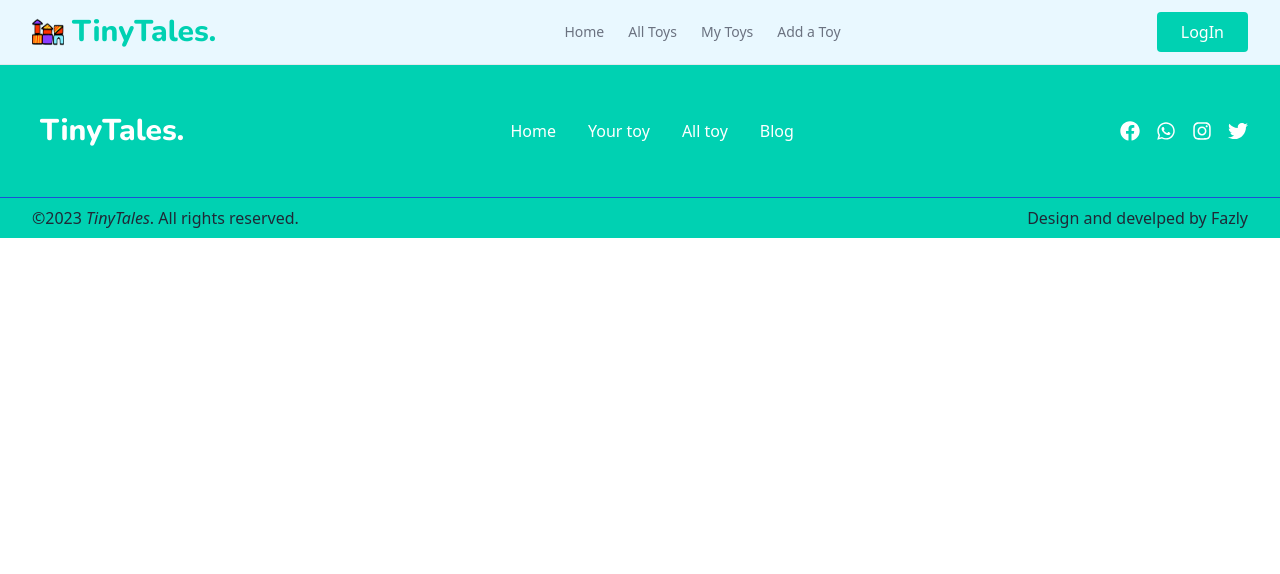
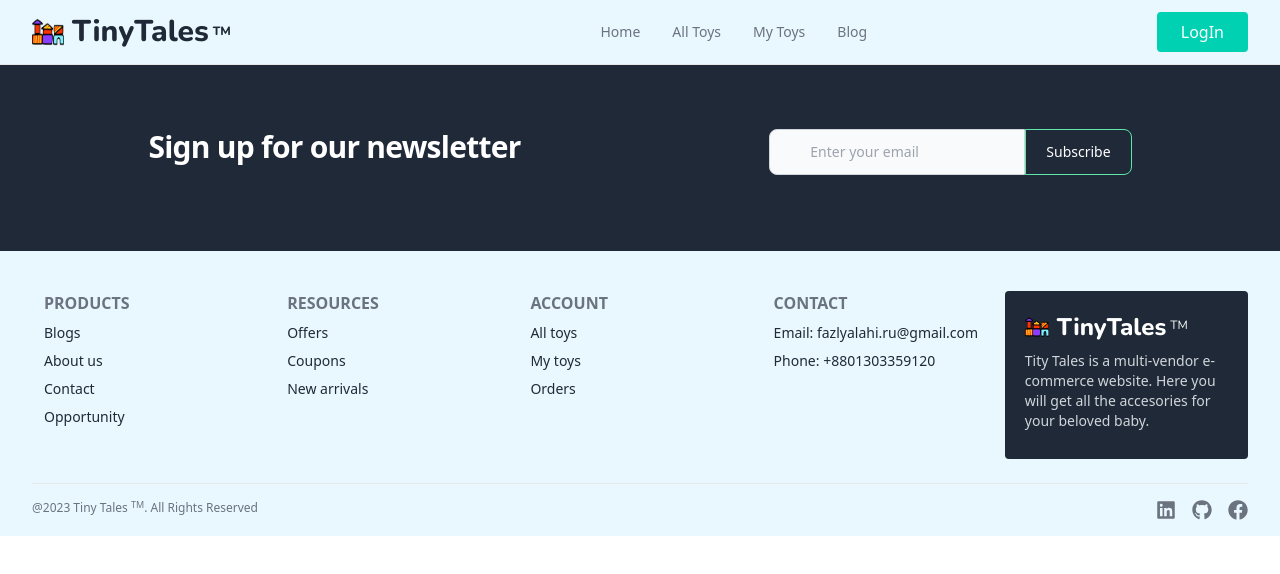
Before and after one commit to fazlyalahiru/tiny-tales-client, a React (Vite) app: page / in a window 1280 px wide. Shown: the top 574 px of the page. Built offline with nearby package versions, Linux system fonts and the light colour scheme; no server answers.

Commit message:
footer section added

```diff
--- a/src/components/Footer.jsx
+++ b/src/components/Footer.jsx
@@ -1,32 +1,95 @@
 import React from 'react';
-import { FaFacebook, FaInstagram, FaTwitter, FaWhatsapp } from 'react-icons/fa';
+import { Link } from 'react-router-dom';
+import logo from '../../public/images/logo.png'
+import { FaLinkedin, FaGithub, FaFacebook } from 'react-icons/fa';
 
 const Footer = () => {
+    const handleNewLetter = (event) => {
+        event.preventDefault()
+    }
     return (
         <>
-        <div className='flex items-center justify-between bg-[#00d1b2] md:py-12 text-white px-4 sm:px-6 lg:px-8'>
-            <div><h3 className='font-logo font-extrabold md:text-3xl text-xl ml-2'>TinyTales.</h3></div>
+            {/* news letter code starts */}
+            <div className=" bg-gray-800">
+                <div className="py-8 px-4 mx-auto max-w-screen-xl lg:py-16 lg:px-6">
+                    <div className="mx-auto sm:text-center md:flex justify-around">
+
+                        <h2 className="mb-4 text-xl text-center md:text-3xl tracking-tight font-bold text-white sm:text-4xl ">Sign up for our newsletter</h2>
+
+
+                        <form onSubmit={handleNewLetter}>
+                            <div className="items-center mx-auto mb-3 space-y-4 max-w-screen-sm sm:flex sm:space-y-0">
+                                <div className="relative w-full">
+                                    <input class="block p-3 pl-10 w-full text-sm text-gray-900 bg-gray-50 rounded-lg border border-gray-300 sm:rounded-none sm:rounded-l-lg focus:ring-primary-500 focus:border-primary-500 dark:bg-gray-700 dark:border-gray-600 dark:placeholder-gray-400 dark:text-white dark:focus:ring-primary-500 dark:focus:border-primary-500" placeholder="Enter your email" type="email" id="email" required="" />
+
+
+
+                                </div>
                                 <div>
-                <ul className='flex gap-8'>
-                    <li>Home</li>
-                    <li>Your toy</li>
-                    <li>All toy</li>
-                    <li>Blog</li>
+                                    <button className="py-3 px-5 w-full text-sm font-medium text-center text-white rounded-lg border border-[#60e4a9] cursor-pointer bg-primary-700  sm:rounded-none sm:rounded-r-lg hover:bg-primary-800 focus:ring-4 focus:ring-primary-300 dark:bg-primary-600 dark:hover:bg-primary-700 dark:focus:ring-primary-800">Subscribe</button>
+                                </div>
+                            </div>
+
+                        </form>
+                    </div>
+                </div>
+            </div>
+            {/* news letter code starts */}
+            <div className=' bg-[#E9F8FF] mx-auto px-4 sm:px-6 lg:px-8'>
+                <div className='grid md:grid-cols-5 py-6  text-gray-300 border-b '>
+
+                    <div className='px-5 md:px-3 pt-4'>
+                        <h1 className='font-bold uppercase text-gray-500'>Products</h1>
+                        <ul className='py-2 text-gray-800 text-sm grid gap-2'>
+                            <Link to="/blog">Blogs</Link>
+                            <li>About us</li>
+                            <li>Contact</li>
+                            <li>Opportunity</li>
                         </ul>
                     </div>
-            <div className='flex gap-4 text-xl'>
-                <FaFacebook></FaFacebook>
-                <FaWhatsapp></FaWhatsapp>
-                <FaInstagram></FaInstagram>
-                <FaTwitter></FaTwitter>
+                    <div className='px-5 md:px-3 pt-4'>
+                        <h1 className='font-bold uppercase text-gray-500'>Resources</h1>
+                        <ul className='py-2 text-gray-800 text-sm grid gap-2'>
+                            <li>Offers</li>
+                            <li>Coupons</li>
+                            <li>New arrivals</li>
+
+                        </ul>
+                    </div>
+                    <div className='px-5 md:px-3 pt-4'>
+                        <h1 className='font-bold uppercase text-gray-500'>Account</h1>
+                        <ul className='py-2 text-gray-800 text-sm grid gap-2'>
+                            <Link to="/all-toys"><li>All toys</li></Link>
+                            <Link to="/my-toys"><li>My toys</li></Link>
+                            <Link><li>Orders</li></Link>
+                        </ul>
+                    </div>
+                    <div className='px-5 md:px-3 pt-4'>
+                        <h1 className='font-bold uppercase text-gray-500'>Contact</h1>
+                        <ul className='py-2 text-gray-800 text-sm grid gap-2'>
+                            <li>Email: fazlyalahi.ru@gmail.com</li>
+                            <li>Phone: +8801303359120</li>
+
+                        </ul>
+                    </div>
+                    <div className='p-5 bg-gray-800 rounded mt-4 mr-2 md:mr-0'>
+                        <Link to="/" className="flex items-center flex-shrink-0">
+                            <img
+                                className="h-6 w-6"
+                                src={logo}
+                            />
+                            <h3 className='font-logo font-extrabold md:text-2xl text-xl ml-2 text-white hover:text-black'>TinyTales<sup className='text-xs ml-1 font-thin'>TM</sup></h3>
+                        </Link>
+                        <p className='py-2 text-sm'>Tity Tales is a multi-vendor e-commerce website. Here you will get all the accesories for your beloved baby. </p>
                     </div>
                 </div>
-        <div className='flex justify-between px-4 sm:px-6 lg:px-8 py-2 bg-[#00d1b2] border-t border-y-blue-700'>
-            <div>
-                <p>©2023 <i>TinyTales</i>. All rights reserved.</p>
+                <div className='text-gray-500 text-xs text-center md:flex md:justify-between my-container py-4'>
+                    <p >@2023 Tiny Tales <sup>TM</sup>. All Rights Reserved</p>
+                    <div className='flex gap-4'>
+                        <a href="https://www.linkedin.com/in/fazlyalahiru/"><FaLinkedin className='text-xl '></FaLinkedin></a>
+                        <a href="https://github.com/fazlyalahiru"><FaGithub className='text-xl'></FaGithub></a>
+                        <a href="https://www.facebook.com/fazlyalahiru/"><FaFacebook className='text-xl'></FaFacebook></a>
                     </div>
-            <div>
-                <p>Design and develped by <a href="">Fazly</a></p>
                 </div>
             </div>
         </>
--- a/src/components/Header.jsx
+++ b/src/components/Header.jsx
@@ -1,8 +1,9 @@
 import React, { useContext, useState } from 'react';
 import logo from '../../public/images/logo.png'
 import { Transition } from "@headlessui/react";
-import { Link } from 'react-router-dom';
+import { Link, NavLink } from 'react-router-dom';
 import { AuthContext } from '../providers/AuthProvider';
+import { FaSignOutAlt } from 'react-icons/fa';
 
 const Header = () => {
     const [isOpen, setIsOpen] = useState(false);
@@ -17,37 +18,42 @@ const Header = () => {
             })
     }
     const navLink = <>
-        <Link to="/">
-            <p
-                className=" hover:bg-gray-700 hover:text-white text-gray-500 px-3 py-2 rounded-md text-sm font-medium"
+
+        <NavLink
+            to='/'
+            className={({ isActive }) => (isActive ? 'hover:bg-gray-800 hover:text-white text-gray-500 px-3 py-2 rounded-md text-sm font-medium  mr-2' : 'hover:bg-gray-800 hover:text-white text-gray-500 px-3 py-2 rounded-md text-sm font-medium mr-2')}
         >
             Home
-            </p>
-        </Link>
-        <Link to="/all-toys">
-            <p
+        </NavLink>
 
-                className=" hover:bg-gray-700 hover:text-white text-gray-500 px-3 py-2 rounded-md text-sm font-medium"
+
+        <NavLink
+            to='/all-toys'
+            className={({ isActive }) => (isActive ? 'bg-gray-800 text-white px-3 py-2 rounded-md text-sm font-medium mr-2' : 'hover:bg-gray-800 hover:text-white text-gray-500 px-3 py-2 rounded-md text-sm font-medium mr-2')}
         >
             All Toys
-            </p>
-        </Link>
-        <Link to="/my-toys">
-            <p
-                href="#"
-                className=" hover:bg-gray-700 hover:text-white text-gray-500 px-3 py-2 rounded-md text-sm font-medium"
-            >
-                My Toys
-            </p>
-        </Link>
-        <Link to="/add-toy">
+        </NavLink>
+        {/* <Link to="/add-toy">
             <p
                 href="#"
                 className=" hover:bg-gray-700 hover:text-white text-gray-500 px-3 py-2 rounded-md text-sm font-medium"
             >
                 Add a Toy
             </p>
-        </Link>
+        </Link> */}
+
+        <NavLink
+            to='/my-toys'
+            className={({ isActive }) => (isActive ? 'bg-gray-800 text-white px-3 py-2 rounded-md text-sm font-medium mr-2' : 'hover:bg-gray-800 hover:text-white text-gray-500 px-3 py-2 rounded-md text-sm font-medium mr-2')}
+        >
+            My Toys
+        </NavLink>
+        <NavLink
+            to='/blog'
+            className={({ isActive }) => (isActive ? 'bg-gray-800 text-white px-3 py-2 rounded-md text-sm font-medium' : 'hover:bg-gray-800 hover:text-white text-gray-500 px-3 py-2 rounded-md text-sm font-medium')}
+        >
+            Blog
+        </NavLink>
     </>
     return (
 
@@ -59,7 +65,7 @@ const Header = () => {
                             className="h-8 w-8"
                             src={logo}
                         />
-                        <h3 className='font-logo font-extrabold md:text-3xl text-xl ml-2 text-[#00d1b2]'>TinyTales.</h3>
+                        <h3 className='font-logo font-extrabold md:text-3xl text-xl ml-2 text-gray-800 hover:text-black'>TinyTales<sup className='text-xs ml-1'>TM</sup></h3>
                     </Link>
                     <div className="flex items-center ">
                         <div className="hidden md:block w-full ">
@@ -74,14 +80,18 @@ const Header = () => {
                     <div className='flex items-center justify-center gap-4'>
 
 
+
+
+                        {
+                            user ? <div className='flex justify-center items-center gap-4'>
+                                <Link to="/add-toy" className='bg-gray-800 hover:bg-black text-white px-2 md:px-6 py-1 md:py-2 rounded hidden md:block'>Add a toy <b>＋</b></Link>
                                 <div className='avatar'>
                                     <div className="w-8 rounded-full">
-                               { user&&<img title={user.displayName?user.displayName:'No name'} src={user?.photoURL} />}
+                                        {user && <img title={user.displayName ? user.displayName : 'No name'} src={user?.photoURL} />}
                                     </div>
                                 </div>
-
-                        {
-                            user ? <button onClick={handleLogOut} className='bg-[#00d1b2] text-white px-2 md:px-6 py-1 md:py-2 rounded'>Logout</button> : <Link to='/login'>
+                                <FaSignOutAlt title='Logout' onClick={handleLogOut} className='cursor-pointer'></FaSignOutAlt>
+                            </div> : <Link to='/login'>
                                 <button className='bg-[#00d1b2] text-white px-2 md:px-6 py-1 md:py-2 rounded'>LogIn</button>
                             </Link>
 
@@ -148,6 +158,14 @@ const Header = () => {
                     <div className="md:hidden" id="mobile-menu">
                         <div ref={ref} className="px-2 pt-2 pb-3 space-y-1 sm:px-3 bg-black flex flex-col gap-4">
                             {navLink}
+                            <Link to="/add-toy">
+                                <p
+                                    href="#"
+                                    className=" hover:bg-gray-700 hover:text-white text-gray-500 px-3 py-2 rounded-md text-sm font-medium"
+                                >
+                                    Add a Toy
+                                </p>
+                            </Link>
                         </div>
                     </div>
                 )}
--- a/src/pages/AddToy.jsx
+++ b/src/pages/AddToy.jsx
@@ -1,7 +1,27 @@
-import React, { useContext } from 'react';
+import React, { useContext, useState } from 'react';
 import { AuthContext } from '../providers/AuthProvider';
 
 const AddToy = () => {
+    // dropdown select option starts
+    const toySubCategories = [
+        "LEGO City",
+        "LEGO Star Wars",
+        "LEGO Ninjago",
+        "LEGO Superheros",
+        "LEGO Harry Potter"
+    ];
+
+    const [selectedCategory, setSelectedCategory] = useState(
+        toySubCategories[0]
+    );
+
+    const handleSelectedValue = (event) => {
+        console.log(event.target.value);
+        setSelectedCategory(event.target.value);
+    };
+
+    // dropdown select option ends
+
     const { user } = useContext(AuthContext)
     const handleAddToy = event => {
         event.preventDefault();
@@ -16,6 +36,7 @@ const AddToy = () => {
         const quantity = form.quantity.value;
         const toyImg = form.toyImg.value;
         const toyObject = { sellerName, sellerEmail, toyName, toyImg, rating, quantity, subCategory, price, description }
+        console.log(toyObject);
 
         fetch('https://tiny-tales-server.vercel.app/upload-toy', {
             method: 'POST',
@@ -35,27 +56,58 @@ const AddToy = () => {
             <h4 className='text-center font-logo text-3xl font-bold uppercase py-8'>Add A toy</h4>
             <form onSubmit={handleAddToy} className='max-w-3xl mx-auto pb-6'>
                 <div className='flex p-2 gap-2'>
-                    <input type="text" name='sellerName' placeholder="Seller name" value={user?.displayName} className="input border border-gray-300 w-full block" />
-                    <input type="text" name='sellerEmail' placeholder="Seller email" value={user?.email} className="input border border-gray-300 w-full block" />
+                    <label className='w-1/2'> Seller name
+                        <input type="text" name='sellerName' placeholder="Seller name" value={user?.displayName} className="input border border-gray-300 w-full block mt-2" />
+                    </label>
+                    <label className='w-1/2'> Seller email
+                        <input type="text" name='sellerEmail' placeholder="Seller email" value={user?.email} className="input border border-gray-300 w-full block mt-2" />
+                    </label>
                 </div>
                 <div className='flex p-2 gap-2'>
-
-                    <input type="text" name='toyName' placeholder="Toy Name" className="input border border-gray-300 w-full block" />
-                    <input type="number" name='rating' placeholder="Rating" min="1" step="0.1" max="5" className="input border border-gray-300 w-full block" />
-
+                    <label className='w-1/2'> Toy name
+                        <input type="text" name='toyName' className="input border border-gray-300 w-full block mt-2" />
+                    </label>
+                    <label className='w-1/2'> Rating
+                        <input type="number" name='rating'  min="1" step="0.1" max="5" className="input border border-gray-300 w-full block mt-2" />
+                    </label>
                 </div>
                 <div className='flex p-2 gap-2'>
-                    <input type="text" name='subCategory' placeholder="Sub-category" className="input border border-gray-300 w-full block" />
-                    <input type="number" name='price' placeholder="Price in $" className="input border border-gray-300 w-full block" />
+                    <label className='w-1/2'> Sub category
+                        <select
+                            id="inputState"
+                            name="subCategory"
+                            className="form-select input border border-gray-300 w-full block mt-2"
+                            value={selectedCategory}
+                            onChange={handleSelectedValue}
+                        >
+                            {toySubCategories.map((option) => (
+                                <option key={option} value={option}>
+                                    {option}
+                                </option>
+                            ))}
+                        </select>
+                    </label>
+                    <label className='w-1/2'>Toy price
+                        <input type="number" name='price'  className="input border border-gray-300 w-full block mt-2" />
+                    </label>
                 </div>
+
                 <div className='flex p-2 gap-2'>
-                    <input type="text" name='quantity' placeholder="Available Quantity" className="input border border-gray-300 w-full block" />
-                    <input type="url" name='toyImg' placeholder="Toy URL" className="input border border-gray-300 w-full block " />
+                    <label className='w-1/2'> Quantity
+                        <input type="text" name='quantity'  className="input border border-gray-300 w-full block mt-2" />
+                    </label>
+                    <label className='w-1/2'> URL
+                        <input type="url" name='toyImg' className="input border border-gray-300 w-full block mt-2" />
+                    </label>
                 </div>
+
                 <div className='p-2'>
-                    <input type="text" name='description' placeholder="Product Description" className="input border border-gray-300 w-full block my-2 h-[80px]" />
+                    <label > Description
+                    <input type="text" name='description'  className="input border border-gray-300 w-full block my-2 h-[80px] mt-2" />
+                    </label>
                     <input rows="4" className="btn bg-black hover:bg-gray-800 w-full my-4" type="submit" value="Add Toy" />
                 </div>
+
 
             </form>
         </div>
--- /dev/null
+++ b/src/pages/Blog.jsx
@@ -0,0 +1,11 @@
+import React from 'react';
+
+const Blog = () => {
+    return (
+        <div>
+            <h4>this is blog page</h4>
+        </div>
+    );
+};
+
+export default Blog;
--- a/src/routes/PageRoutes.jsx
+++ b/src/routes/PageRoutes.jsx
@@ -13,6 +13,7 @@ import MyToys from "../pages/MyToys";
 import EditToy from "../pages/EditToy";
 import PrivateRoute from "./PrivateRoute";
 import ErrorPage from "../pages/ErrorPage";
+import Blog from "../pages/Blog";
 
 const router = createBrowserRouter([
     {
@@ -52,6 +53,10 @@ const router = createBrowserRouter([
                 path: '/edit-toy/:id',
                 element: <EditToy></EditToy>,
                 loader: ({ params }) => fetch(`https://tiny-tales-server.vercel.app/toy/${params.id}`)
+            },
+            {
+                path: '/blog',
+                element: <Blog></Blog>
             }
         ]
     },
```
Lines whose indentation alone changed are shown as unchanged.
